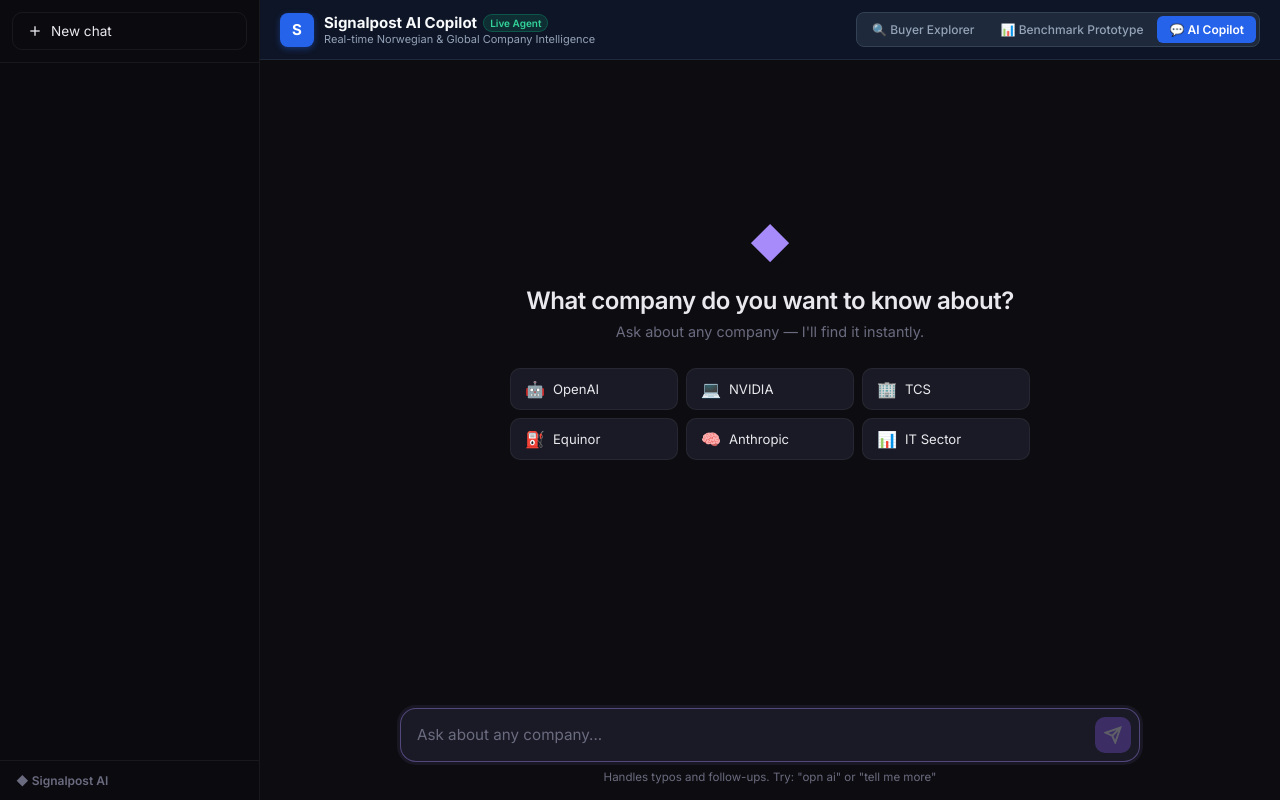
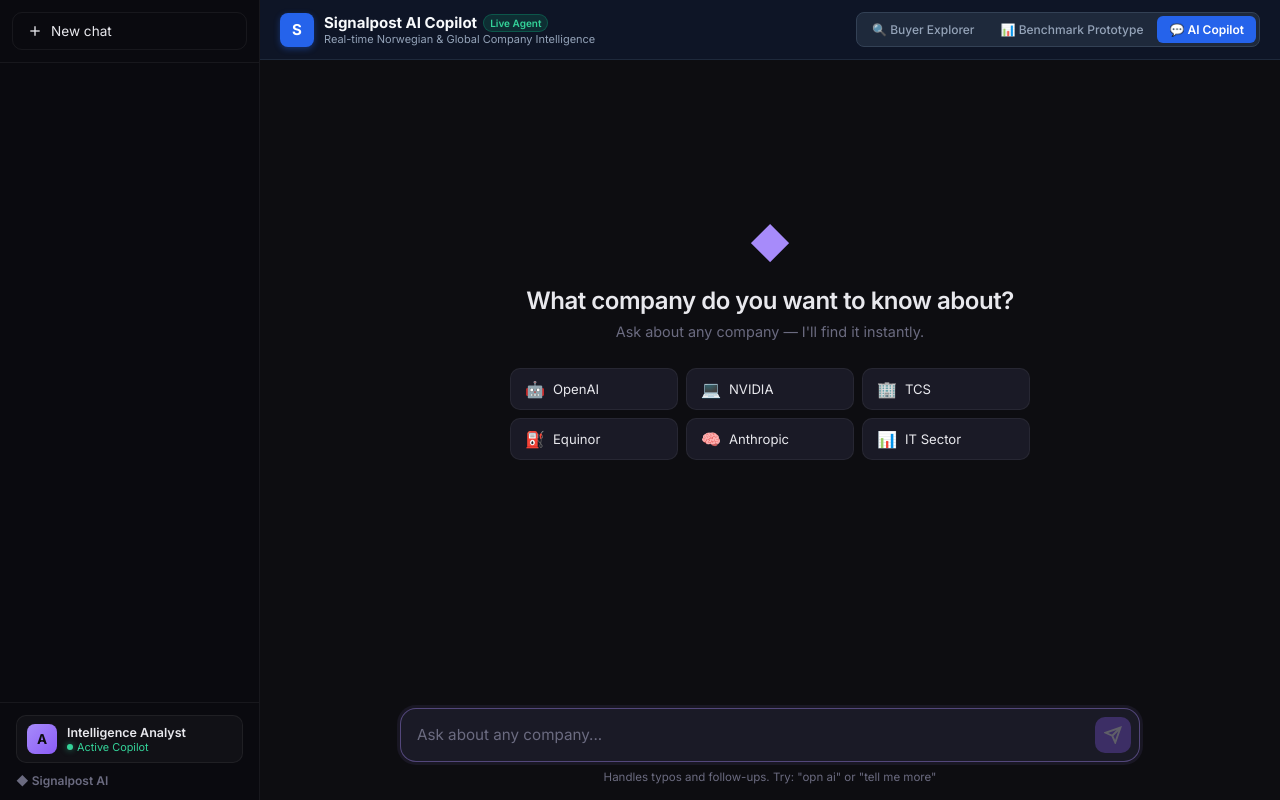
Before and after one commit to ManjunathGowda6/Hackthon-Signalpost-AI-Agent-Company-Information, a Python web app: template signalpost/web/templates/chat.html in a window 1280 px wide. Run offline with Jinja, Linux system fonts and the light colour scheme; the template is opened without the code that fills it, so the values that code supplies are empty.

Commit message:
Auto-sync [2026-11-14 17:14:18]: 1 file(s) changed

```diff
--- a/signalpost/web/templates/chat.html
+++ b/signalpost/web/templates/chat.html
@@ -20,18 +20,13 @@
             </div>
             <div class="sidebar-history" id="history-list"></div>
             <div class="sidebar-bottom">
-                {% if user_email %}
                 <div class="sidebar-user">
-                    <div class="user-avatar" title="{{ user_name or user_email }}">{{ (user_name or user_email)[0].upper() }}</div>
+                    <div class="user-avatar" title="Intelligence Analyst">A</div>
                     <div class="user-details">
-                        <span class="user-email-text" title="{{ user_email }}">{{ user_name or user_email }}</span>
-                        <span class="user-status-text"><span class="status-dot"></span>Active</span>
+                        <span class="user-email-text">Intelligence Analyst</span>
+                        <span class="user-status-text"><span class="status-dot"></span>Active Copilot</span>
                     </div>
-                    <a href="/logout" class="logout-btn" title="Sign out">
-                        <svg width="15" height="15" viewBox="0 0 24 24" fill="none" stroke="currentColor" stroke-width="2"><path d="M9 21H5a2 2 0 0 1-2-2V5a2 2 0 0 1 2-2h4"/><polyline points="16 17 21 12 16 7"/><line x1="21" y1="12" x2="9" y2="12"/></svg>
-                    </a>
                 </div>
-                {% endif %}
                 <div class="sidebar-brand">&#9670; Signalpost AI</div>
             </div>
         </aside>
```
